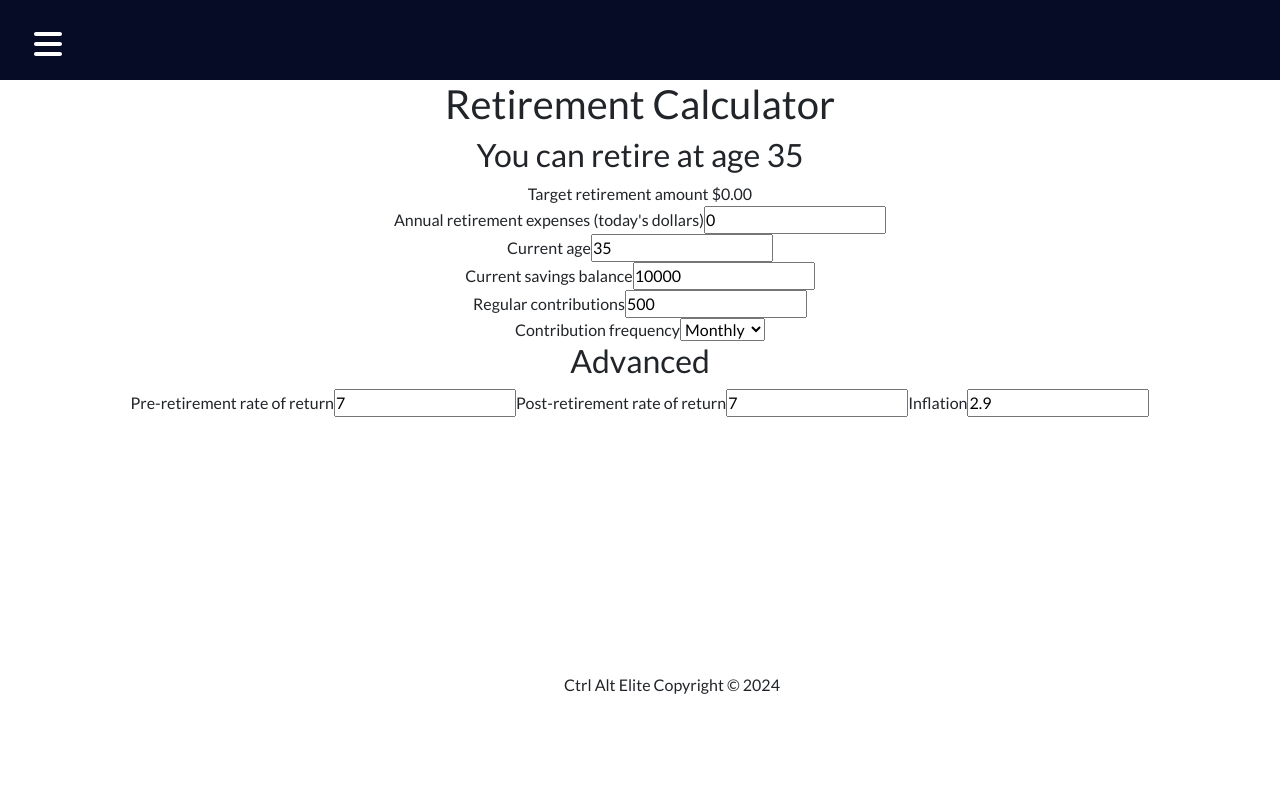
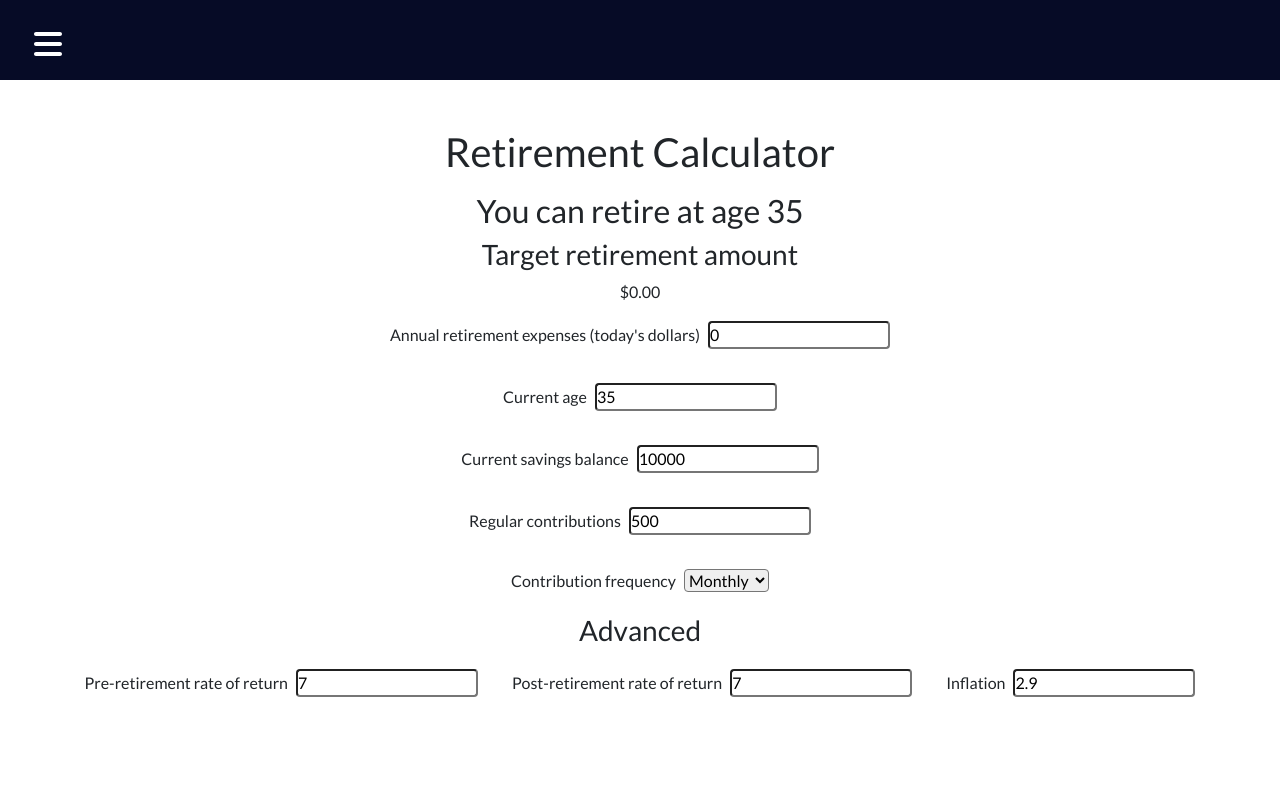
Before and after one commit to ChrisWCCI/plan-it-budget, a React (Create React App) app in the folder frontend/: page /retirement in a window 1280 px wide. Shown: the top 800 px of the page. Built offline with nearby package versions, Linux system fonts and the light colour scheme.

Commit message:
style updates

```diff
--- a/frontend/src/App.css
+++ b/frontend/src/App.css
@@ -10,8 +10,7 @@
 .home,
 .about,
 .resources,
-.goals,
-.debtBurnDown {
+.goals {
   display: flex;
   height: 90vh;
   align-items: center;
@@ -135,3 +134,8 @@ container {
   flex-direction: column;
   align-items: center;
 }
+
+label {
+  padding: 1em 1em 1em 1em;
+  margin: 1px;
+}
--- a/frontend/src/App.js
+++ b/frontend/src/App.js
@@ -3,7 +3,7 @@ import { BrowserRouter as Router, Route, Routes } from "react-router-dom";
 import Home from "./pages/Home";
 import About from "./pages/About";
 import Goals from "./pages/Goals";
-import DebtBurnDown from "./pages/DebtBurnDown";
+
 import Resources from "./pages/Resources";
 import Retirement from "./pages/Retirement";
 import Navbar from "./components/Navbar";
@@ -19,7 +19,6 @@ function App() {
           <Route path="/" exact element={<Home />} />
           <Route path="/goals" element={<Goals />} />
           <Route path="/resources" element={<Resources />} />
-          <Route path="/debtBurnDown" element={<DebtBurnDown />} />
           <Route path="/retirement" element={<Retirement />} />
           <Route path="/about" element={<About />} />
         </Routes>
--- a/frontend/src/components/SidebarData.js
+++ b/frontend/src/components/SidebarData.js
@@ -12,12 +12,6 @@ export const SidebarData = [
     title: "Goals",
     path: "/goals",
     icon: <FaIcons.FaMoneyBillTrendUp />,
-    cName: "nav-text",
-  },
-  {
-    title: "Debt Burn Down",
-    path: "/debtBurnDown",
-    icon: <FaIcons.FaFireFlameCurved />,
     cName: "nav-text",
   },
   {
--- a/frontend/src/pages/DebtBurnDown.js
+++ /dev/null
@@ -1,11 +0,0 @@
-import React from "react";
-
-function DebtBurnDown() {
-  return (
-    <div className="goals">
-      <h1>DebtBurnDown</h1>
-    </div>
-  );
-}
-
-export default DebtBurnDown;
--- a/frontend/src/pages/Retirement.js
+++ b/frontend/src/pages/Retirement.js
@@ -93,13 +93,16 @@ function Retirement() {
 
   return (
     <div className="retirement">
-      <h1>Retirement Calculator</h1>
-      <h2>You can retire at age {retirementAge} </h2>
-      <div>Target retirement amount {formatter.format(targetRetAmt)} </div>
+      <h1 className="mt-5">Retirement Calculator</h1>
+      <h2 className="mt-3">You can retire at age {retirementAge} </h2>
+      <div>
+        <h3>Target retirement amount</h3> {formatter.format(targetRetAmt)}{" "}
+      </div>
       <form className="retirement-calc-form">
         <label>
           Annual retirement expenses (today's dollars)
           <input
+            className="rounded ms-2"
             type="number"
             value={annualRetExp}
             onChange={(e) => setAnnualRetExp(parseInt(e.target.value))}
@@ -108,6 +111,7 @@ function Retirement() {
         <label>
           Current age
           <input
+            className="rounded ms-2"
             type="number"
             value={currentAge}
             onChange={(e) => setCurrentAge(parseInt(e.target.value))}
@@ -116,6 +120,7 @@ function Retirement() {
         <label>
           Current savings balance
           <input
+            className="rounded ms-2"
             type="number"
             value={currentSavings}
             onChange={(e) => setCurrentSavings(parseInt(e.target.value))}
@@ -124,6 +129,7 @@ function Retirement() {
         <label>
           Regular contributions
           <input
+            className="rounded ms-2"
             type="number"
             value={contributions}
             onChange={(e) => setContributions(parseInt(e.target.value))}
@@ -131,7 +137,7 @@ function Retirement() {
         </label>
         <label>
           Contribution frequency
-          <select>
+          <select className="rounded ms-2">
             <option
               value="Monthly"
               onChange={(e) => setContributionFreq(parseInt(e.target.value))}
@@ -147,10 +153,11 @@ function Retirement() {
           </select>
         </label>
         <div>
-          <h2>Advanced</h2>
+          <h3 className="mt-1 mb-1">Advanced</h3>
           <label>
             Pre-retirement rate of return
             <input
+              className="rounded ms-2"
               type="number"
               value={preRetROR}
               onChange={(e) => setPreRetROR(parseInt(e.target.value))}
@@ -159,6 +166,7 @@ function Retirement() {
           <label>
             Post-retirement rate of return
             <input
+              className="rounded ms-2"
               type="number"
               value={postRetROR}
               onChange={(e) => setPostRetROR(parseInt(e.target.value))}
@@ -167,6 +175,7 @@ function Retirement() {
           <label>
             Inflation
             <input
+              className="rounded ms-2"
               type="number"
               value={inflation}
               onChange={(e) => setInflation(parseInt(e.target.value))}
```
